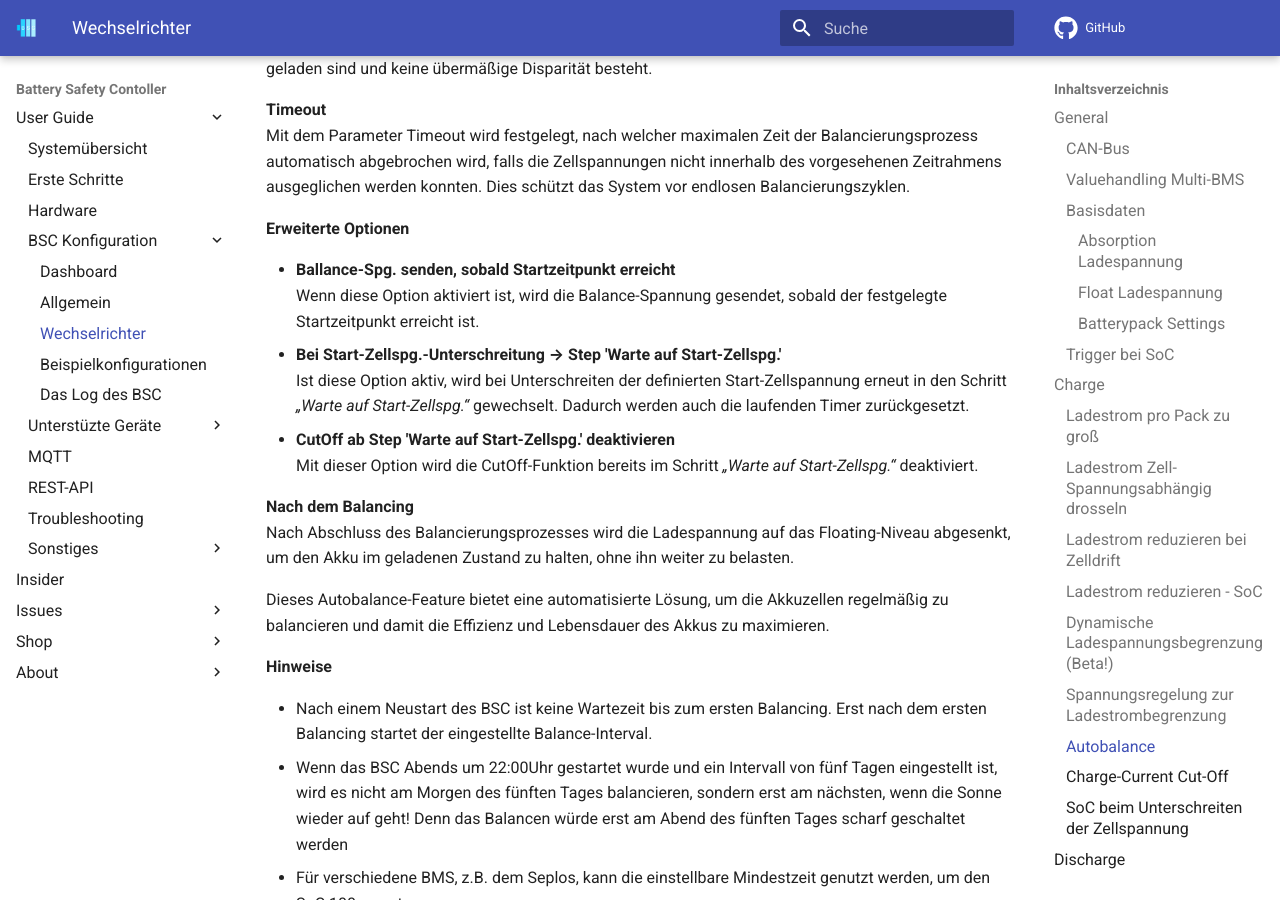
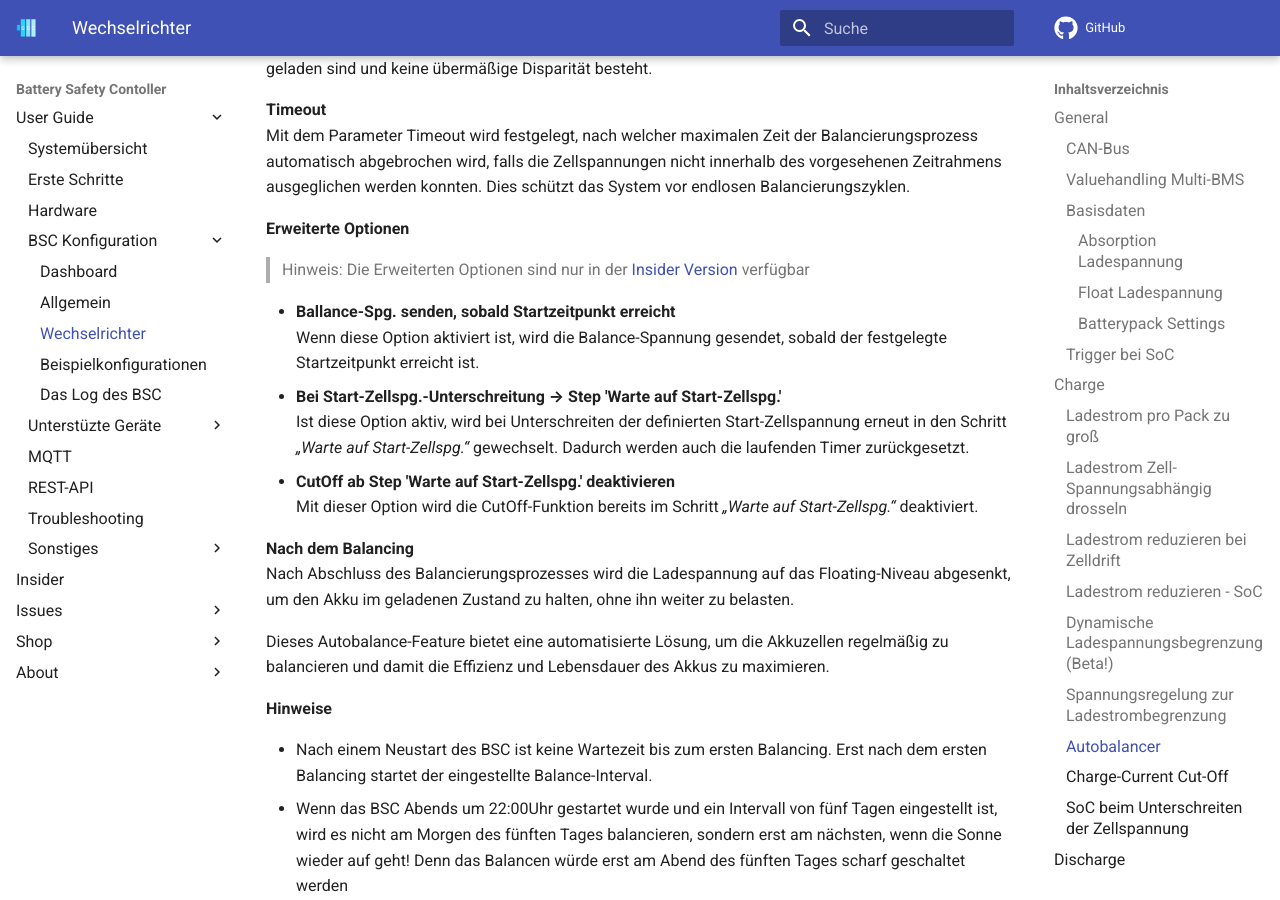
Before and after one commit to bsc-org/bsc, an MkDocs documentation site: the page built from docs/settings_inverter.md, in a window 1280 px wide and 900 px high, scrolled down 10679 px. Built offline with MkDocs 1.6.1 and Material for MkDocs 9.7.7, drawn with Linux system fonts in a browser that asks for light colours; comment, search, counter and statistics services are not loaded; some of the changed text lies outside the part shown.

Commit message:
Autobalancer updated

```diff
--- a/docs/settings_inverter.md
+++ b/docs/settings_inverter.md
@@ -145,7 +145,7 @@ Alternativ ist es möglich, sie nur dann zu aktivieren, wenn eine definierte Tri
 Die Funktion ermöglicht es, den Akku nur bis zu einem bestimmten SoC zu laden, um seine Lebensdauer zu verlängern.
 
 
-### Autobalance
+### Autobalancer
 Das Autobalance-Feature übernimmt die vollständige Balancierung Ihrer Akkuzellen, um eine optimale Leistung und Lebensdauer des Akkus sicherzustellen. Im Folgenden werden die wichtigsten Einstellungen und Abläufe beschrieben:
 ![](img/settings/settings_inverter_charge_autobalance.png){  width="950" }
 
@@ -176,6 +176,7 @@ Der Vorgang wird automatisch beendet, sobald die Differenz zwischen den Zellspan
 Mit dem Parameter Timeout wird festgelegt, nach welcher maximalen Zeit der Balancierungsprozess automatisch abgebrochen wird, falls die Zellspannungen nicht innerhalb des vorgesehenen Zeitrahmens ausgeglichen werden konnten. Dies schützt das System vor endlosen Balancierungszyklen.
 
 **Erweiterte Optionen**
+> Hinweis: Die Erweiterten Optionen sind nur in der [Insider Version](insider.md) verfügbar
 
 - **Ballance-Spg. senden, sobald Startzeitpunkt erreicht**
 Wenn diese Option aktiviert ist, wird die Balance-Spannung gesendet, sobald der festgelegte Startzeitpunkt erreicht ist.
```
